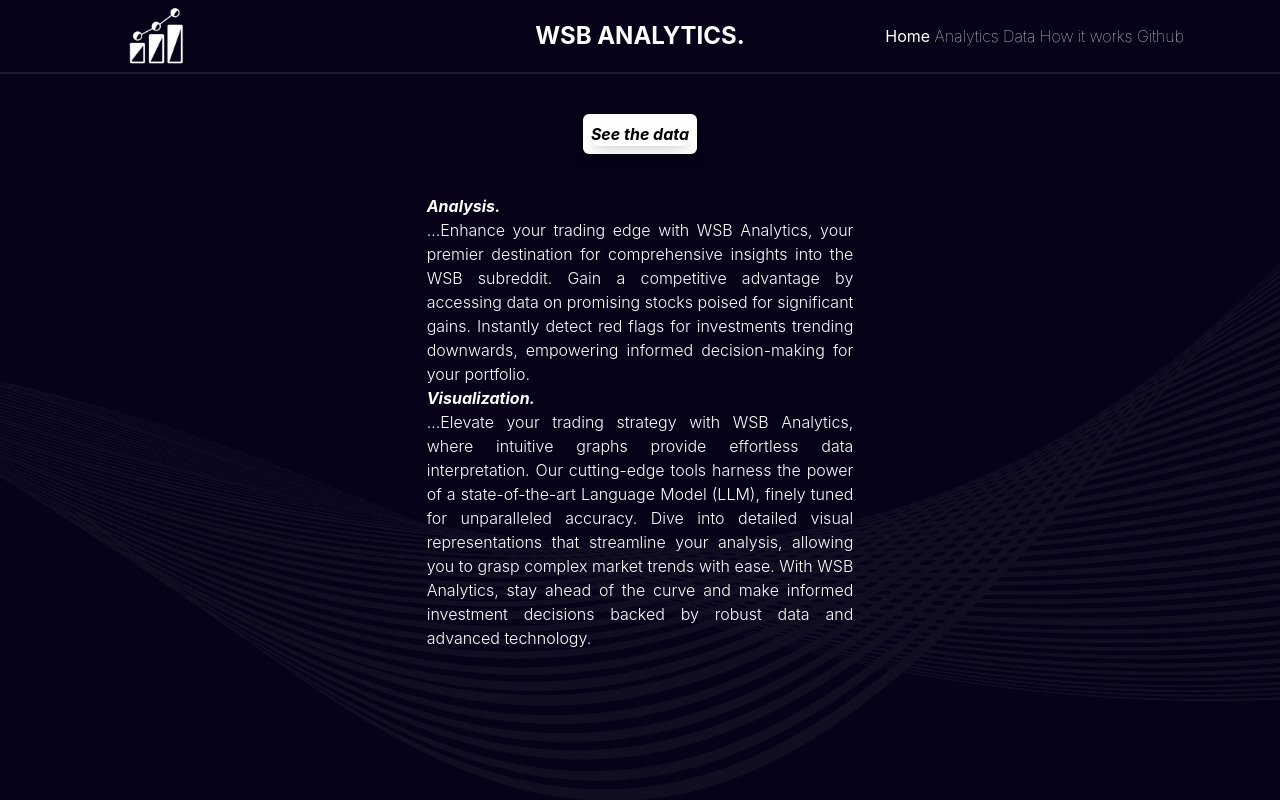
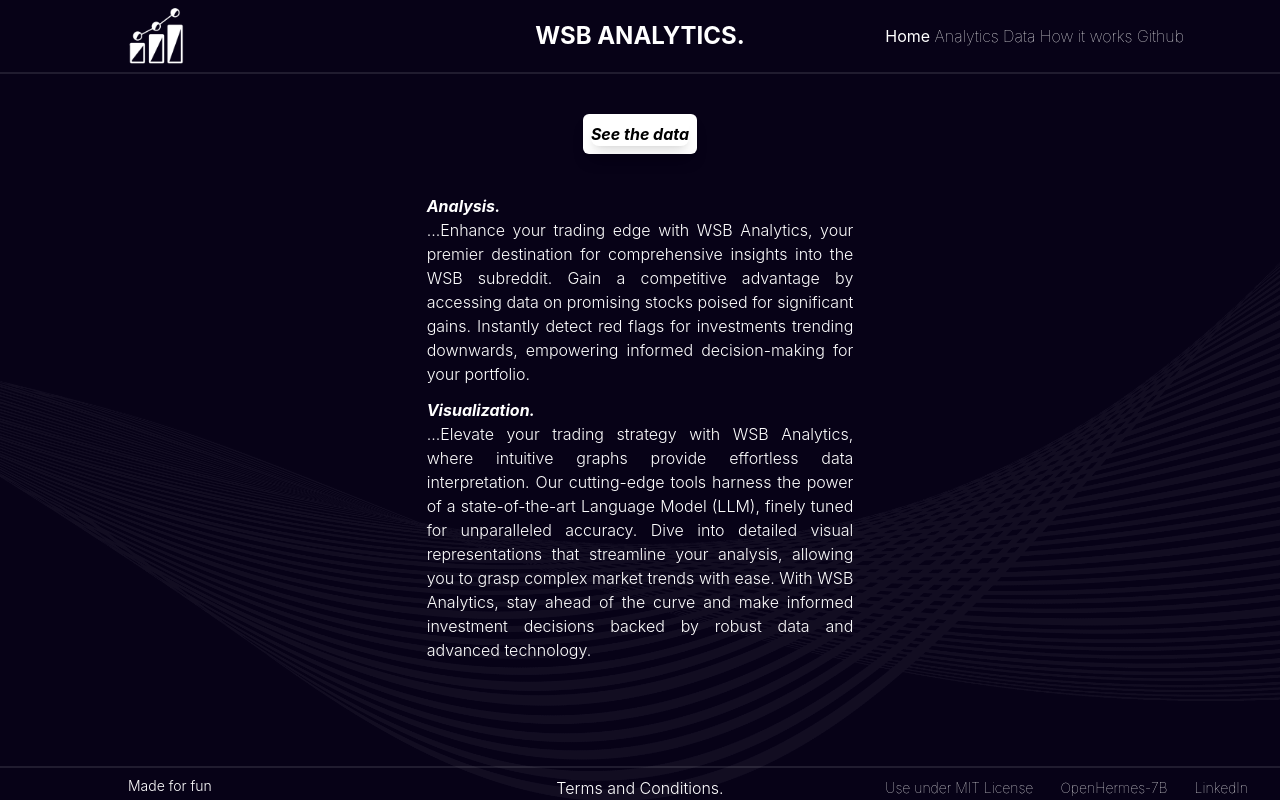
Before and after one commit to caiomauro/wsb-analytics, a React (Create React App) app in the folder client/: page / in a window 1280 px wide. Built offline with nearby package versions, Linux system fonts and the light colour scheme.

Commit message:
Boilerplate web stuff

```diff
--- /dev/null
+++ b/client/src/Components/BottomHeader.tsx
@@ -0,0 +1,22 @@
+function BottomHeader(){
+
+    return(
+        <div className="w-screen border-t-2 border-white/10 mt-auto">
+            <div id="navbar" className="grid grid-cols-1 gap-2 sm:gap-0 sm:grid-cols-3 pt-2"> {/* Use grid-cols-3 for larger screens */}
+                <div id="logo-div" className=" items-center mx-auto sm:mx-0 sm:pl-32 sm:col-span-1"> {/* Adjust padding and col-span for small screens */}
+                    <p className="font-light text-sm font-italics">Made for fun</p>
+                </div>
+                <div id="title-div" className="flex items-center justify-center sm:col-span-1"> {/* Adjust col-span for small screens */}
+                    <h1 className="font-light font-italics">Terms and Conditions.</h1>
+                </div>
+                <div id="link-div" className="flex flex-col sm:flex-row justify-between items-center pl-2 pr-8 sm:pl-8 sm:col-span-1"> {/* Adjust padding and col-span for small screens */}
+                    <a href="https://opensource.org/license/mit" target="_blank" className="font-sm text-sm sm:text-center font-thin">Use under MIT License</a>
+                    <a href="https://huggingface.co/teknium/OpenHermes-2.5-Mistral-7B" target="_blank" className="text-sm font-thin">OpenHermes-7B</a>
+                    <a href="/" target="_blank" className="text-sm font-thin">LinkedIn</a>
+                </div>
+            </div>
+        </div>
+    );
+
+}
+export default BottomHeader
--- a/client/src/Pages/HomePage.tsx
+++ b/client/src/Pages/HomePage.tsx
@@ -1,6 +1,6 @@
 import { useState } from "react";
+import BottomHeader from "../Components/BottomHeader";
 import Navbar from "../Components/Navbar";
-
 function HomePage(){
     const [data, setData] = useState([]);
 
@@ -22,7 +22,7 @@
     };
 
     return(
-        <div className="w-full h-screen custom-background-img-mobile sm:custom-background-img-desktop">
+        <div className="flex flex-col w-full h-screen custom-background-img-mobile sm:custom-background-img-desktop">
             <Navbar />
             <div id="home-container" className="flex flex-col items-center pt-10">
                 <div id="button-container" className="pb-10">
@@ -30,12 +30,13 @@
                 </div>
                 <div id="text-container" className="w-5/6 sm:w-2/6">
                     <h1 className="font-bold italic">Analysis.</h1>
-                    <h1 className="font-light text-justify">...Enhance your trading edge with WSB Analytics, your premier destination for comprehensive insights into the WSB subreddit. Gain a competitive advantage by accessing data on promising stocks poised for significant gains. Instantly detect red flags for investments trending downwards, empowering informed decision-making for your portfolio.</h1>
+                    <h1 className="font-light text-justify pb-3">...Enhance your trading edge with WSB Analytics, your premier destination for comprehensive insights into the WSB subreddit. Gain a competitive advantage by accessing data on promising stocks poised for significant gains. Instantly detect red flags for investments trending downwards, empowering informed decision-making for your portfolio.</h1>
                     <h1 className="font-bold italic">Visualization.</h1>
                     <h1 className="font-light text-justify">...Elevate your trading strategy with WSB Analytics, where intuitive graphs provide effortless data interpretation. Our cutting-edge tools harness the power of a state-of-the-art Language Model (LLM), finely tuned for unparalleled accuracy. Dive into detailed visual representations that streamline your analysis, allowing you to grasp complex market trends with ease. With WSB Analytics, stay ahead of the curve and make informed investment decisions backed by robust data and advanced technology.</h1>
                 </div>
                 <div>{data}</div>
             </div>
+            <BottomHeader />
         </div>
     )
 }
```
